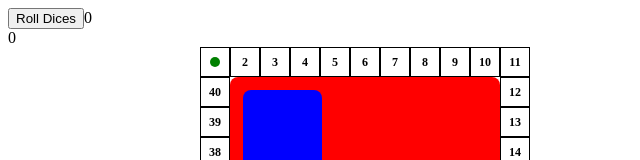
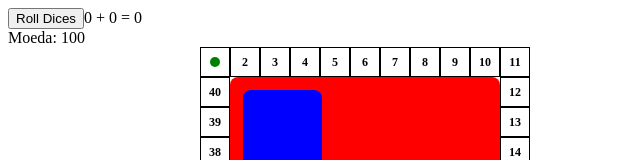
Before and after one commit to jerobas/bancoImobiliario, a React (Vite) app: page / in a window 1280 px wide. Shown: the top 160 px of the page, without its empty margins (0-640 px from the left). Built offline with nearby package versions, Linux system fonts and the light colour scheme.

Commit message:
block button

```diff
--- a/src/App.jsx
+++ b/src/App.jsx
@@ -1,4 +1,4 @@
-import Board from './pages/Border/Border';
+import Board from './pages/Board/Board';
 
 function App() {
   return (
--- /dev/null
+++ b/src/components/Player/Player.js
@@ -0,0 +1,13 @@
+export default class Player {
+    constructor(amount) {
+        this.amount = amount
+    }
+
+   add(amount){
+    this.amount += amount
+   }
+
+   toString(){
+    return `Moeda: ${this.amount}`
+   }
+}
--- a/src/components/player/Player.jsx
+++ /dev/null
@@ -1,8 +0,0 @@
-import React, { useState } from 'react'
-import { Square } from '../../pages/Border/Border.styles'
-
-export default class Player {
-    money = 0;
-    position = 0;
-    render = () => <Square/>;
-}
--- a/src/pages/Border/Border.jsx
+++ b/src/pages/Board/Board.jsx
@@ -1,14 +1,19 @@
 import React, { useState, useRef, useEffect } from 'react'
-import { BoardContainer, Cell, Cards, ImageContainer, Luck, Square } from './Border.styles'
-import Player from '../../components/player/Player'
+import { BoardContainer, Cell, Cards, ImageContainer, Luck, Square } from './Board.styles'
+import Player from '../../components/Player/Player'
+
+const player = new Player(100);
 
 export default function Border() {
+
+
     const componentRef = useRef(null);
 
     const cells = Array.from(Array(40)).map((_) => 1);
 
     const [squarePosition, setSquarePosition] = useState(0);
-    const [dices, setDices] = useState(0);
+    const [dices, setDices] = useState([0, 0]);
+    const [buttonDisabled, setButtonDisabled] = useState(false);
     const [position, setPosition] = useState({
         x: 0,
         y: 0,
@@ -20,7 +25,7 @@ export default function Border() {
     const getPosition = () => {
         if (componentRef.current) {
             const componentPosition = componentRef.current.getBoundingClientRect();
-            return { x: componentPosition.x + componentPosition.width / 2, y: componentPosition.y + componentPosition.height / 2}
+            return { x: componentPosition.x + componentPosition.width / 2, y: componentPosition.y + componentPosition.height / 2 }
         }
     };
 
@@ -30,10 +35,15 @@ export default function Border() {
 
         let dices = d1 + d2;
 
-        setDices(dices)
+        setDices([d1, d2])
+
+        if (destination + dices >= cells.length) {
+            player.add(200)
+        }
 
         setDestination((squarePosition + dices) % cells.length)
         setSquarePosition((squarePosition + 1) % cells.length)
+        setButtonDisabled(true)
     }
 
 
@@ -41,30 +51,33 @@ export default function Border() {
         if (squarePosition !== destination) {
             setTimeout(() => {
                 setSquarePosition((squarePosition + 1) % cells.length);
-            }, 200);
+            }, 200)
         }
-    }, [squarePosition]);
+        if (squarePosition === destination) {
+            setTimeout(() => { setButtonDisabled(false); }, 400)
+        }
+    }, [squarePosition, destination]);
 
-    const valor = (i) => {
-        let tamanho = cells.length;
+    const mappedBoard = (i) => {
+        let size = cells.length;
 
         const reduceTo1 = (initial, value, newInitial) => {
             return newInitial + ((value - initial) / 2)
         }
 
-        if (i <= tamanho / 4) {
+        if (i <= size / 4) {
             return i
         }
-        else if (i < 3 * tamanho / 4 - 1) {
-            if (i % 2 == (tamanho / 4 + 1) % 2) {
-                return reduceTo1(i, (tamanho / 4) + 1, tamanho - 1)
+        else if (i < 3 * size / 4 - 1) {
+            if (i % 2 == (size / 4 + 1) % 2) {
+                return reduceTo1(i, (size / 4) + 1, size - 1)
             }
             else {
-                return reduceTo1((tamanho / 4) + 2, i, (tamanho / 4) + 1)
+                return reduceTo1((size / 4) + 2, i, (size / 4) + 1)
             }
         }
         else {
-            return (tamanho / 2) + (tamanho - 1 - i)
+            return (size / 2) + (size - 1 - i)
         }
     }
 
@@ -93,22 +106,22 @@ export default function Border() {
             })
     }, [squarePosition]);
 
-    const player = new Player;
+
 
     return (
         <>
-            <button onClick={handleDice}>Roll Dices</button>
-            <span>{dices}</span>
+            <button onClick={handleDice} disabled={buttonDisabled}>Roll Dices</button>
+            <span>{`${dices[0]} + ${dices[1]} = ${dices[0] + dices[1]}`}</span>
             <br />
-            <span>{player.money}</span>
+            <span>{player.toString()}</span>
             <BoardContainer>
                 {
                     cells.map((_, index) =>
                     (
                         <Cell key={`cell-${index}`}>
-                            {valor(index) + 1}
+                            {mappedBoard(index) + 1}
                             {
-                                squarePosition === valor(index) &&
+                                squarePosition === mappedBoard(index) &&
                                 <div
                                     style={{
                                         position: 'absolute',
```
Also changed, not shown: src/pages/Board/Board.styles.js (renamed from src/pages/Border/Border.styles.js).
